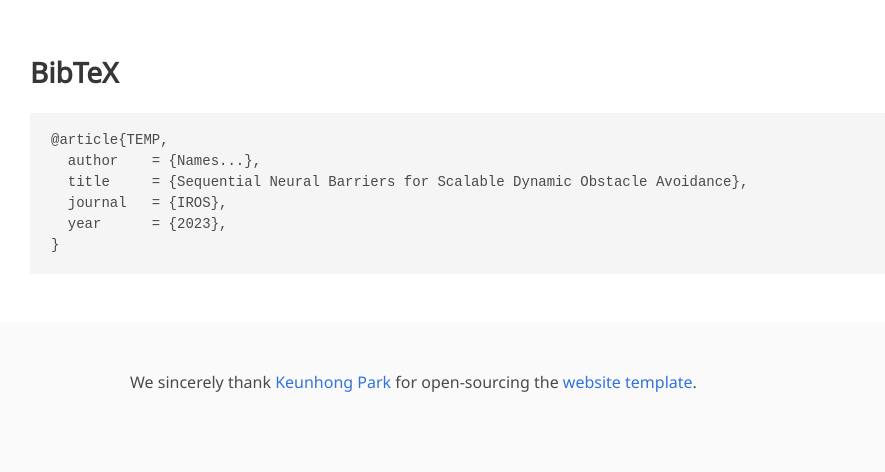
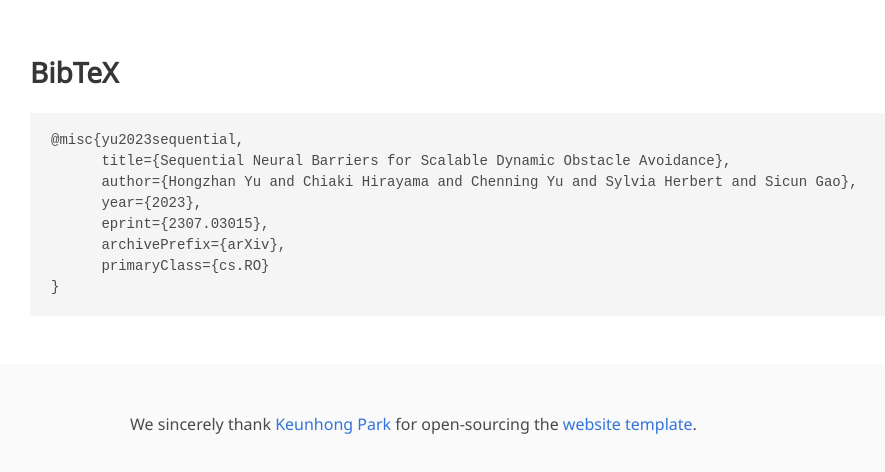
Before and after one commit to hoy021/projects, a plain HTML site: page index.html in a window 1280 px wide. Shown: the part 3211-3683 px from the top of the page, without its empty margins (130-1015 px from the left). Drawn offline with nearby package versions, Linux system fonts and the light colour scheme; some icons are missing; a web font is replaced by a local one.

Commit message:
Update index.html

```diff
--- a/index.html
+++ b/index.html
@@ -124,7 +124,7 @@
             <div class="publication-links">
               <!-- PDF Link. -->
               <span class="link-block">
-                <a href="https://hoy021.github.io/projects/"
+                <a href="http://arxiv.org/abs/2307.03015"
                    class="external-link button is-normal is-rounded is-dark">
                   <span class="icon">
                       <i class="fas fa-file-pdf"></i>
@@ -339,14 +339,17 @@
 
 <br>
 
+
 <section class="section" id="BibTeX">
   <div class="container is-max-desktop content">
     <h2 class="title">BibTeX</h2>
-    <pre><code>@article{TEMP,
-  author    = {Names...},
-  title     = {Sequential Neural Barriers for Scalable Dynamic Obstacle Avoidance},
-  journal   = {IROS},
-  year      = {2023},
+    <pre><code>@misc{yu2023sequential,
+      title={Sequential Neural Barriers for Scalable Dynamic Obstacle Avoidance},
+      author={Hongzhan Yu and Chiaki Hirayama and Chenning Yu and Sylvia Herbert and Sicun Gao},
+      year={2023},
+      eprint={2307.03015},
+      archivePrefix={arXiv},
+      primaryClass={cs.RO}
 }</code></pre>
   </div>
 </section>
```
